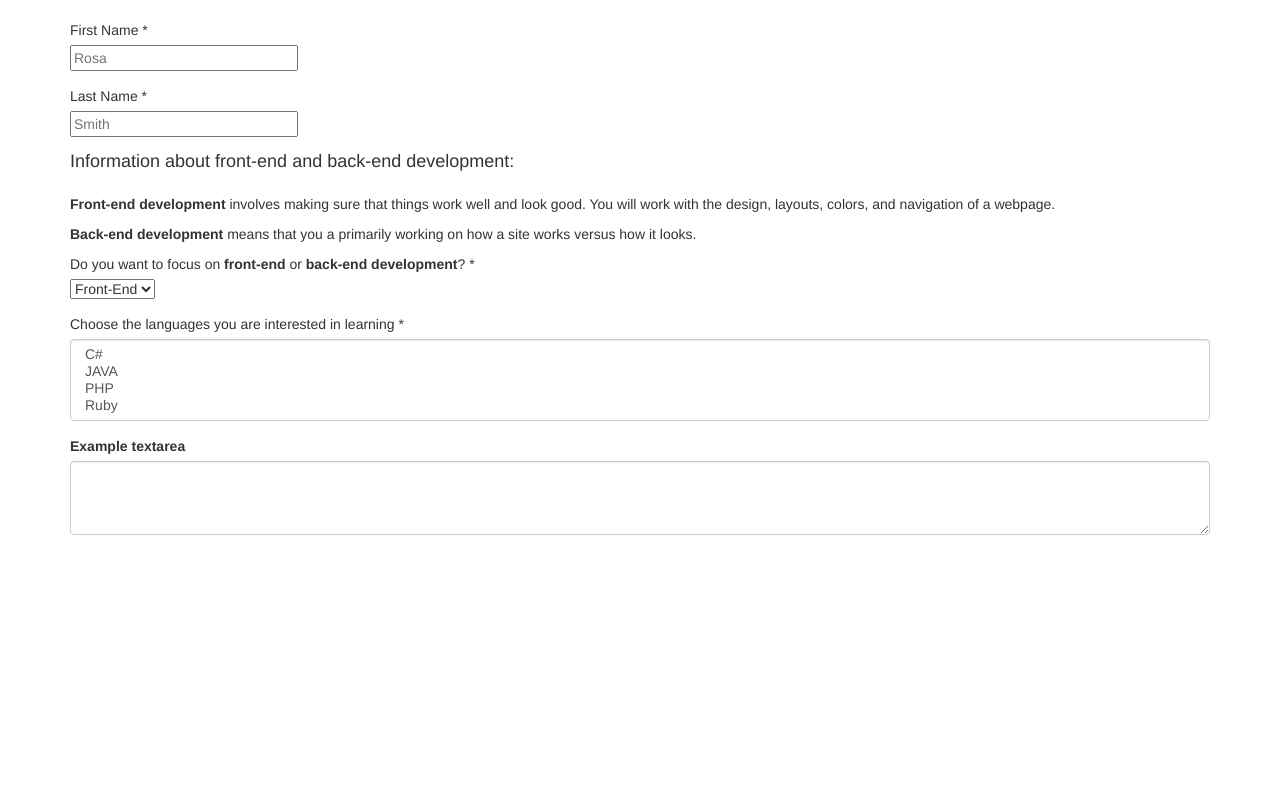
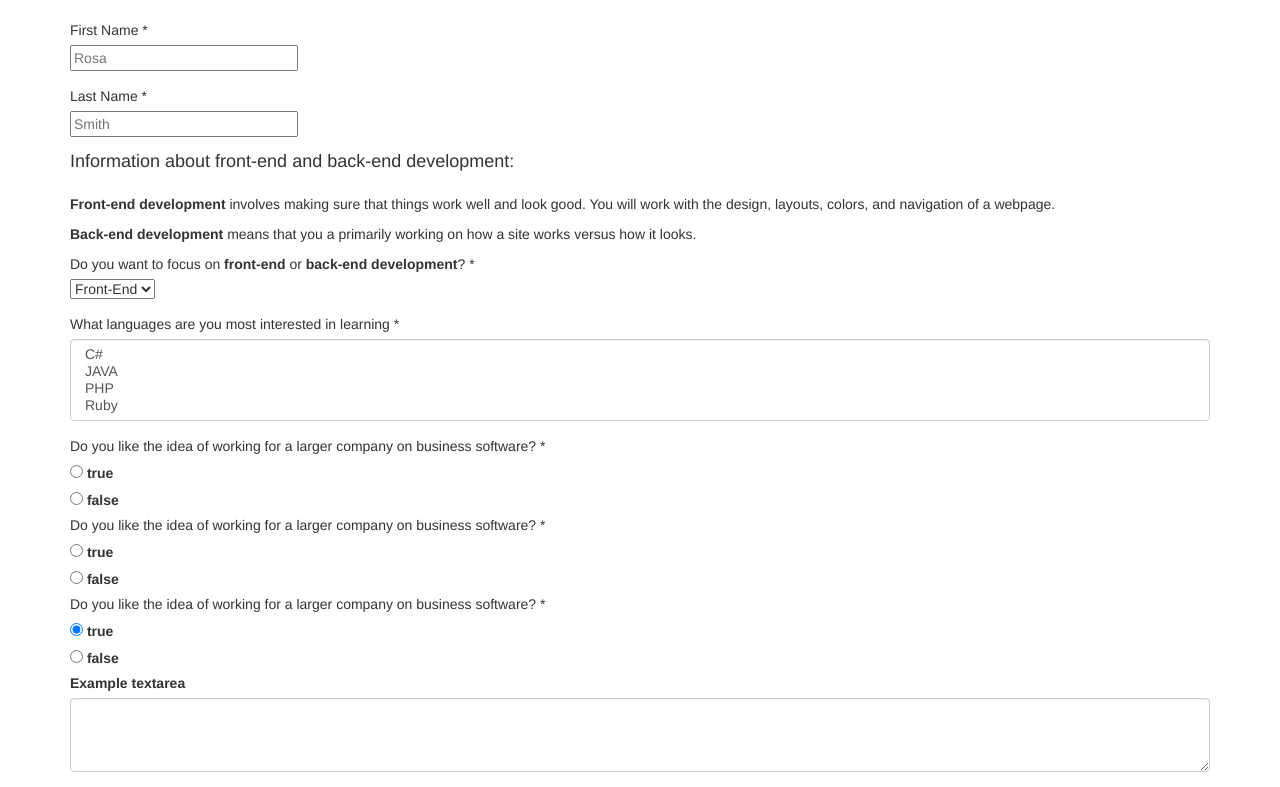
Before and after one commit to denniseortega/track-suggester, a plain HTML site: page index.html in a window 1280 px wide. Shown: the part 116-903 px from the top of the page. Before the commit the page ends 800 px from the top, so only its background shows below. Drawn offline with Linux system fonts and the light colour scheme.

Commit message:
add five survey questions to the site

```diff
--- a/index.html
+++ b/index.html
@@ -40,13 +40,55 @@
           </select>
         </div>
         <div class="form-group">
-          <label for="languages" class="labels">Choose the languages you are interested in learning *</label>
+          <label for="languages" class="labels">What languages are you most interested in learning *</label>
           <select multiple class="form-control" id="languages">
             <option>C#</option>
             <option>JAVA</option>
             <option>PHP</option>
             <option>Ruby</option>
           </select>
+        </div>
+        <div class="form-check">
+          <label for="question1" class="labels">Do you like the idea of working for a larger company on business software? *</label>
+          <br>
+          <input class="form-check-input" type="radio" name="exampleRadios" id="true1" value="true1" checked>
+          <label class="form-check-label" for="exampleRadios1">
+            true
+          </label>
+        </div>
+        <div class="form-check">
+          <input class="form-check-input" type="radio" name="exampleRadios" id="false1" value="false1">
+          <label class="form-check-label" for="exampleRadios2">
+            false
+          </label>
+        </div>
+        <div class="form-check">
+          <label for="question1" class="labels">Do you like the idea of working for a larger company on business software? *</label>
+          <br>
+          <input class="form-check-input" type="radio" name="exampleRadios" id="true1" value="true1" checked>
+          <label class="form-check-label" for="exampleRadios1">
+            true
+          </label>
+        </div>
+        <div class="form-check">
+          <input class="form-check-input" type="radio" name="exampleRadios" id="false1" value="false1">
+          <label class="form-check-label" for="exampleRadios2">
+            false
+          </label>
+        </div>
+        <div class="form-check">
+          <label for="question1" class="labels">Do you like the idea of working for a larger company on business software? *</label>
+          <br>
+          <input class="form-check-input" type="radio" name="exampleRadios" id="true1" value="true1" checked>
+          <label class="form-check-label" for="exampleRadios1">
+            true
+          </label>
+        </div>
+        <div class="form-check">
+          <input class="form-check-input" type="radio" name="exampleRadios" id="false1" value="false1">
+          <label class="form-check-label" for="exampleRadios2">
+            false
+          </label>
         </div>
         <div class="form-group">
           <label for="exampleFormControlTextarea1">Example textarea</label>
```
